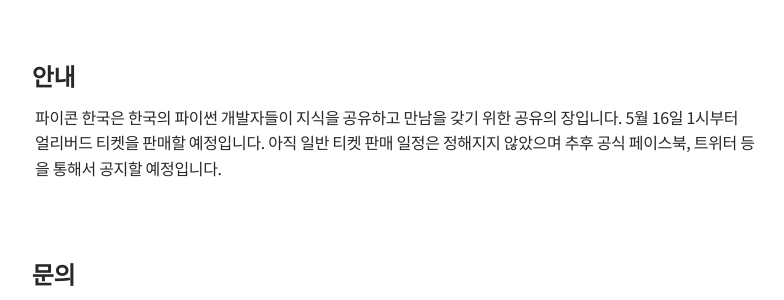
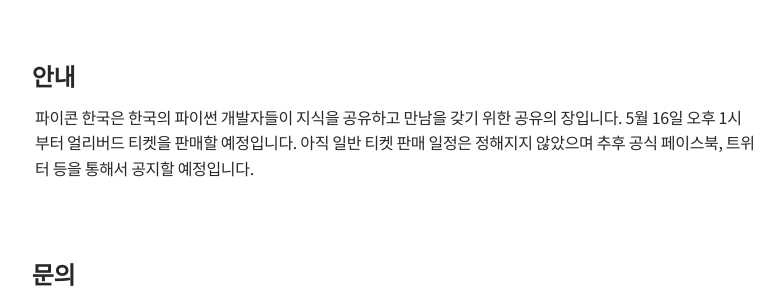
Before and after one commit to pythonkr/pyconkr-2017, a Django app: template pyconkr/templates/teaser/index.html in a window 1280 px wide. Shown: the part 1411-1711 px from the top of the page, without its empty margins (245-1029 px from the left). Run offline with Django 3.2, Linux system fonts and the light colour scheme; the template is opened without the code that fills it, so the values that code supplies are empty.

Commit message:
“오후” 라는 단어 추가

```diff
--- a/pyconkr/templates/teaser/index.html
+++ b/pyconkr/templates/teaser/index.html
@@ -115,7 +115,7 @@
         <div>
           <p>
             파이콘 한국은 한국의 파이썬 개발자들이 지식을 공유하고 만남을 갖기 위한 공유의 장입니다.
-            5월 16일 1시부터 얼리버드 티켓을 판매할 예정입니다.
+            5월 16일 오후 1시부터 얼리버드 티켓을 판매할 예정입니다.
             아직 일반 티켓 판매 일정은 정해지지 않았으며 추후 공식 페이스북, 트위터 등을 통해서 공지할 예정입니다.
           </p>
         </div>
```
